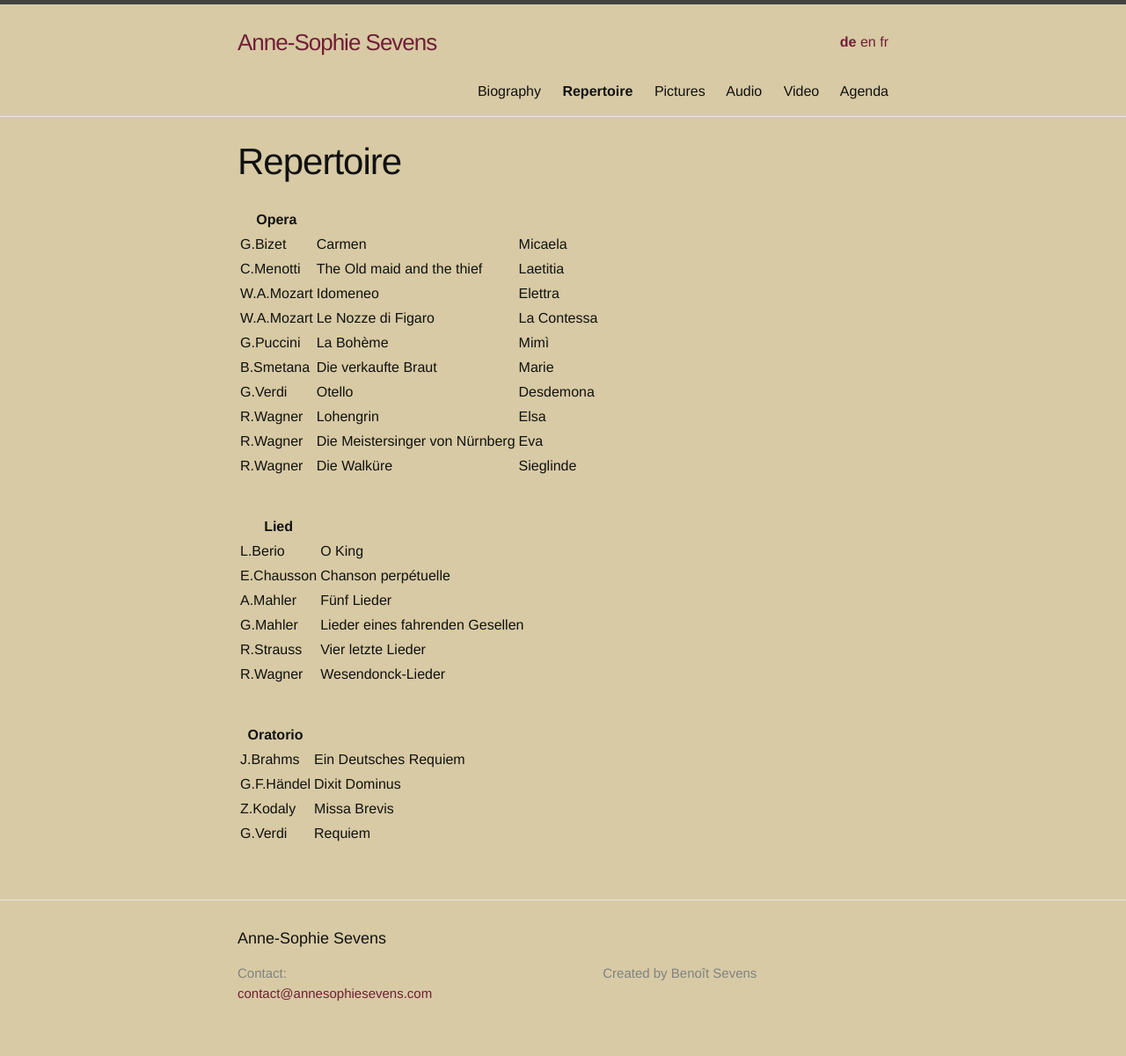
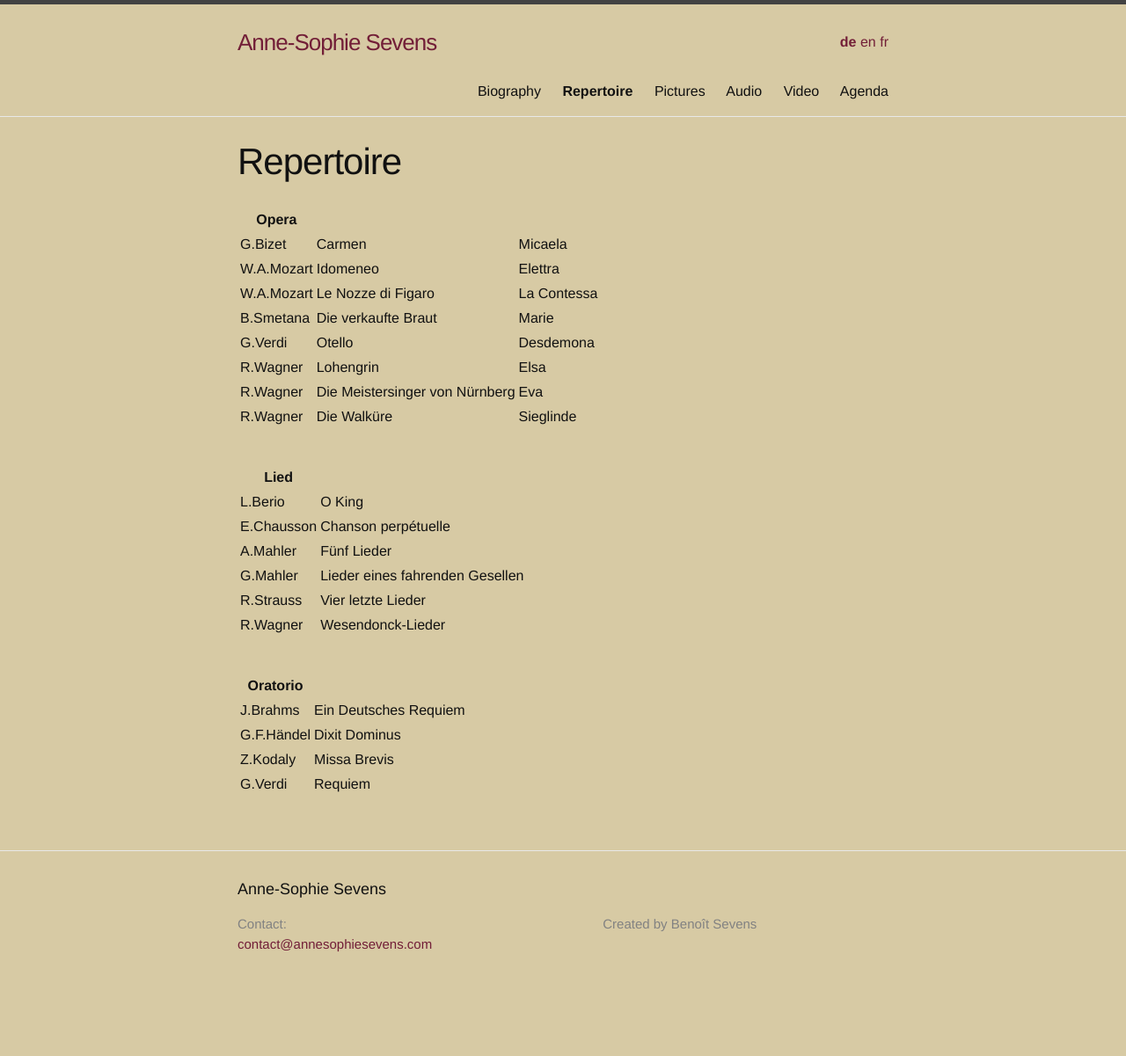
Before and after one commit to annesophie-sevens/annesophie-sevens.github.io, a Jekyll site: the page built from repertoire-de.md, in a window 1280 px wide. Shown: the whole page at 88% size. Built offline with Jekyll 4.4.1, drawn with Linux system fonts in a browser that asks for light colours; after the commit the page ends 1145 px from its top, so only the background shows below that.

Commit message:
Update repertoire-de.md

```diff
--- a/repertoire-de.md
+++ b/repertoire-de.md
@@ -10,16 +10,13 @@ ref: repertoire
 |Opera | | |
 | -------- | ----- | ---- |
 | G.Bizet | Carmen | Micaela |
-| C.Menotti | The Old maid and the thief | Laetitia |
 | W.A.Mozart | Idomeneo | Elettra |
 | W.A.Mozart | Le Nozze di Figaro | La Contessa |
-| G.Puccini | La Bohème | Mimì |
 | B.Smetana | Die verkaufte Braut | Marie |
 | G.Verdi | Otello | Desdemona |
 | R.Wagner | Lohengrin | Elsa |
 | R.Wagner | Die Meistersinger von Nürnberg | Eva |
 | R.Wagner | Die Walküre | Sieglinde |
-
 
 &nbsp;
 
```
